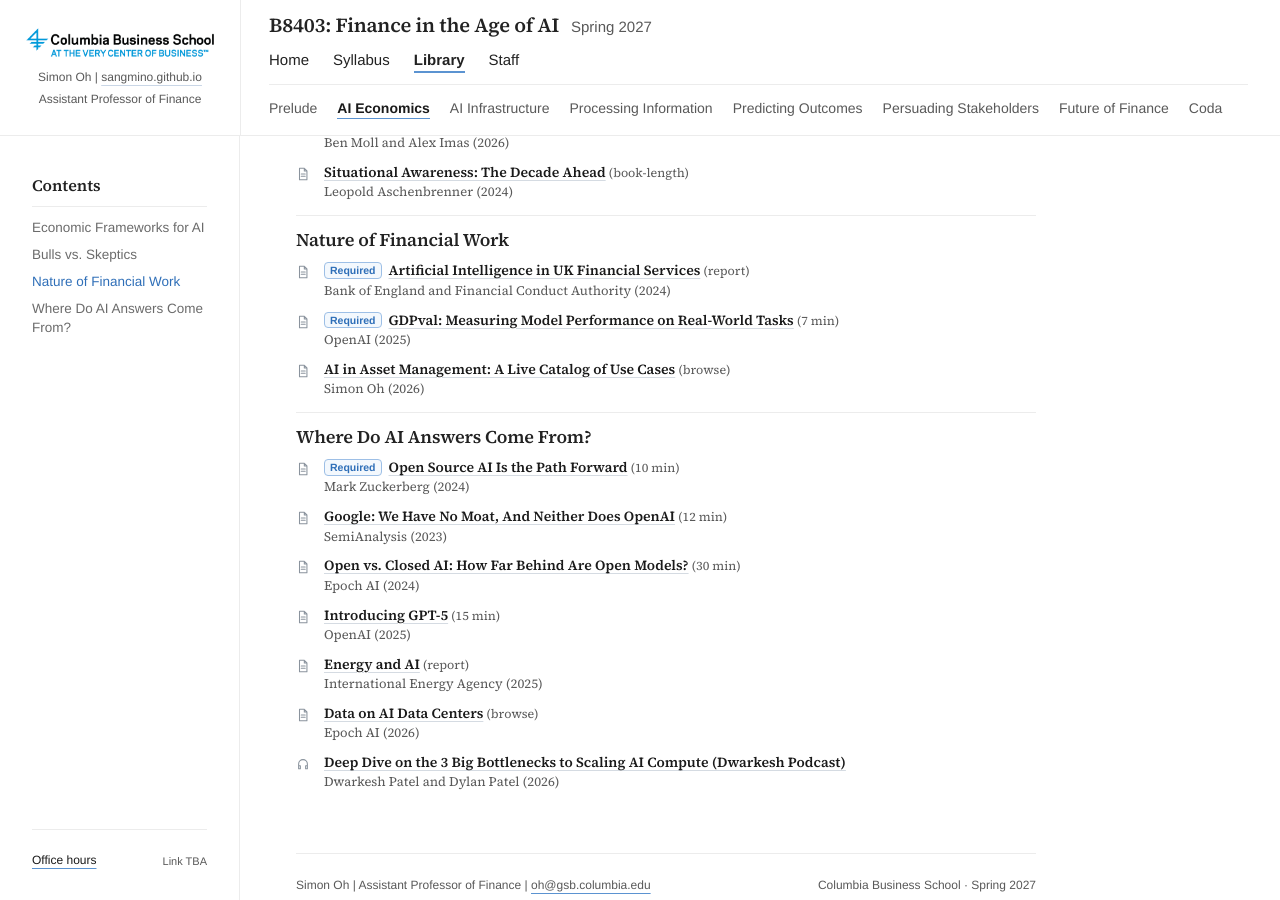
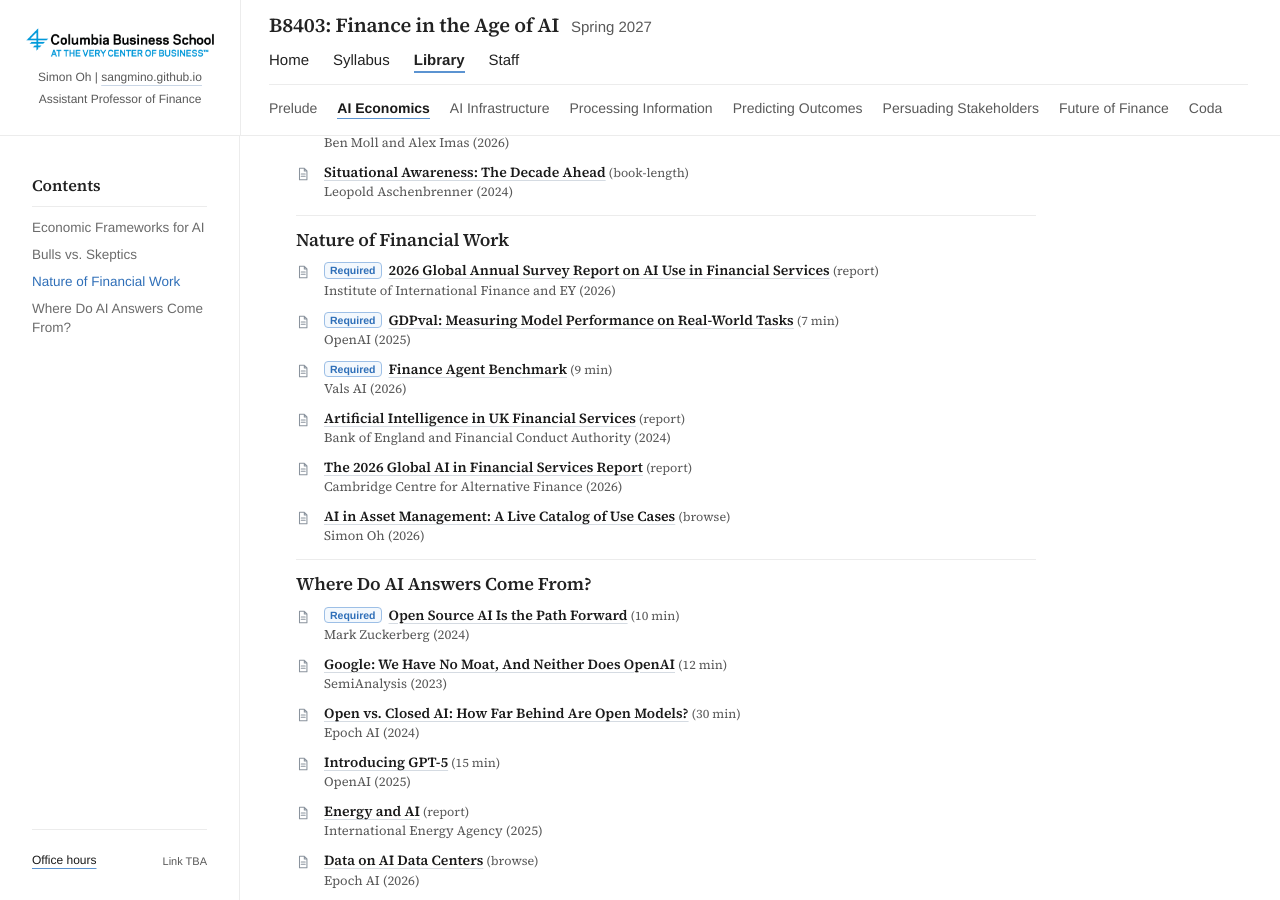
Before and after one commit to ai-finance-cbs/ai-finance-cbs.github.io, a Jekyll site: the page built from library/economics-of-ai.html, in a window 1280 px wide and 900 px high, scrolled down 687 px. Built offline with Jekyll 4.4.1, drawn with Linux system fonts in a browser that asks for light colours.

Commit message:
Nature of Financial Work: 2026 IIF-EY survey and Vals Finance Agent benchmark required
Claude-Session: https://claude.ai/code/session_011QbhiHwAKqFwg98r4t5oEG

```diff
--- a/_data/materials.yml
+++ b/_data/materials.yml
@@ -18,8 +18,11 @@
 - {week: 1, topic: Bulls vs. Skeptics, level: required, kind: Writing, title: "Will AI Soon Lead to Double-Digit Growth?", length: "30 min", author: "Ben Moll and Alex Imas", year: 2026, url: "https://aleximas.substack.com/p/will-ai-soon-lead-to-double-digit"}
 - {week: 1, topic: Bulls vs. Skeptics, level: optional, kind: Writing, title: "Situational Awareness: The Decade Ahead", length: "book-length", author: "Leopold Aschenbrenner", year: 2024, url: "https://situational-awareness.ai/"}
 
-- {week: 1, topic: Nature of Financial Work, level: required, kind: Writing, title: "Artificial Intelligence in UK Financial Services", length: "report", author: "Bank of England and Financial Conduct Authority", year: 2024, url: "https://www.bankofengland.co.uk/report/2024/artificial-intelligence-in-uk-financial-services-2024"}
+- {week: 1, topic: Nature of Financial Work, level: optional, kind: Writing, title: "Artificial Intelligence in UK Financial Services", length: "report", author: "Bank of England and Financial Conduct Authority", year: 2024, url: "https://www.bankofengland.co.uk/report/2024/artificial-intelligence-in-uk-financial-services-2024"}
+- {week: 1, topic: Nature of Financial Work, level: required, kind: Writing, title: "2026 Global Annual Survey Report on AI Use in Financial Services", length: "report", author: "Institute of International Finance and EY", year: 2026, url: "https://www.iif.com/Publications/ID/6722/2026-IIF-EY-Global-Annual-Survey-Report-on-AI-Use-in-Financial-Services"}
 - {week: 1, topic: Nature of Financial Work, level: required, kind: Writing, title: "GDPval: Measuring Model Performance on Real-World Tasks", length: "7 min", author: "OpenAI", year: 2025, url: "https://openai.com/index/gdpval/"}
+- {week: 1, topic: Nature of Financial Work, level: required, kind: Writing, title: "Finance Agent Benchmark", length: "9 min", author: "Vals AI", year: 2026, url: "https://www.vals.ai/benchmarks/finance_agent"}
+- {week: 1, topic: Nature of Financial Work, level: optional, kind: Writing, title: "The 2026 Global AI in Financial Services Report", length: "report", author: "Cambridge Centre for Alternative Finance", year: 2026, url: "https://www.jbs.cam.ac.uk/faculty-research/centres/alternative-finance/publications/2026-global-ai-in-financial-services-report/"}
 - {week: 1, topic: Nature of Financial Work, level: optional, kind: Writing, title: "AI in Asset Management: A Live Catalog of Use Cases", length: "browse", author: "Simon Oh", year: 2026, url: "https://sangmino.github.io/ai_asset_management.html"}
 - {week: 0, topic: "Best Practices", level: required, kind: Writing, title: "15 Times to Use AI, and 5 Not To", length: "7 min", author: "Ethan Mollick", year: 2024, url: "https://www.oneusefulthing.org/p/15-times-to-use-ai-and-5-not-to"}
 
```
